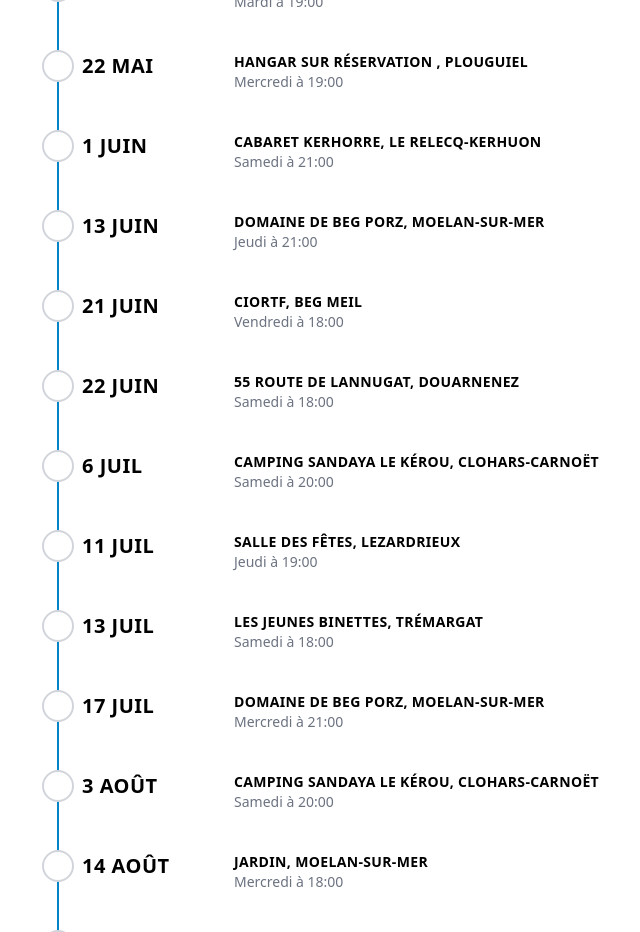
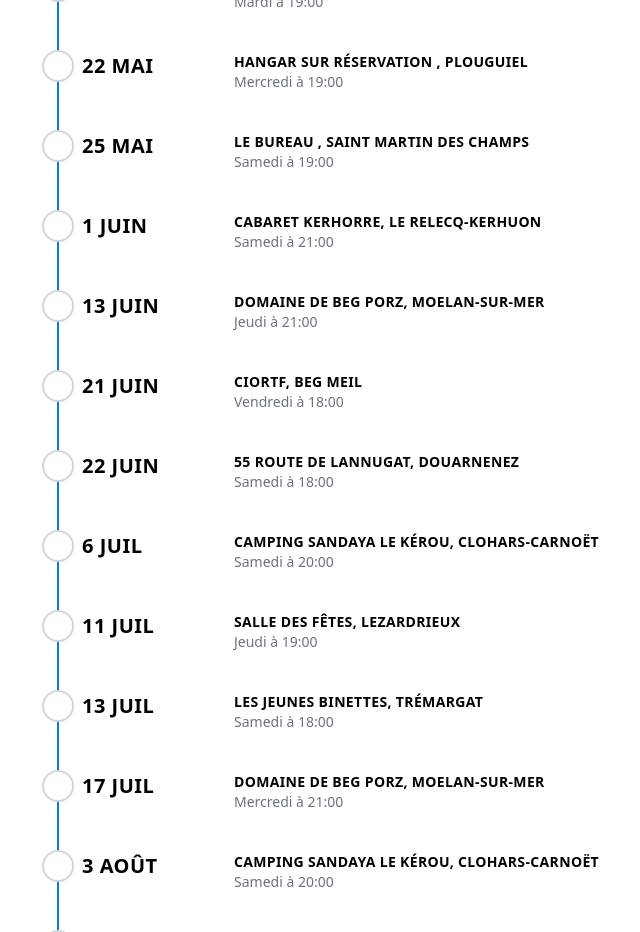
Before and after one commit to AlexandreKempf/en-tete-a-texte, a SvelteKit app: page /concerts in a window 1280 px wide. Shown: the part 800-1732 px from the top of the page, without its empty margins (598-1238 px from the left). Built offline with nearby package versions, Linux system fonts and the light colour scheme.

Commit message:
Update concerts.js

```diff
--- a/src/routes/concerts.js
+++ b/src/routes/concerts.js
@@ -222,6 +222,10 @@
         place: 'Hangar sur réservation , Plouguiel'
     },
     {
+        date: new Date(2024, 4, 25, 19),
+        place: 'Le Bureau , Saint Martin des Champs'
+    },
+    {
         date: new Date(2024, 5, 1, 21),
         place: 'Cabaret Kerhorre, Le Relecq-Kerhuon'
     },
```
